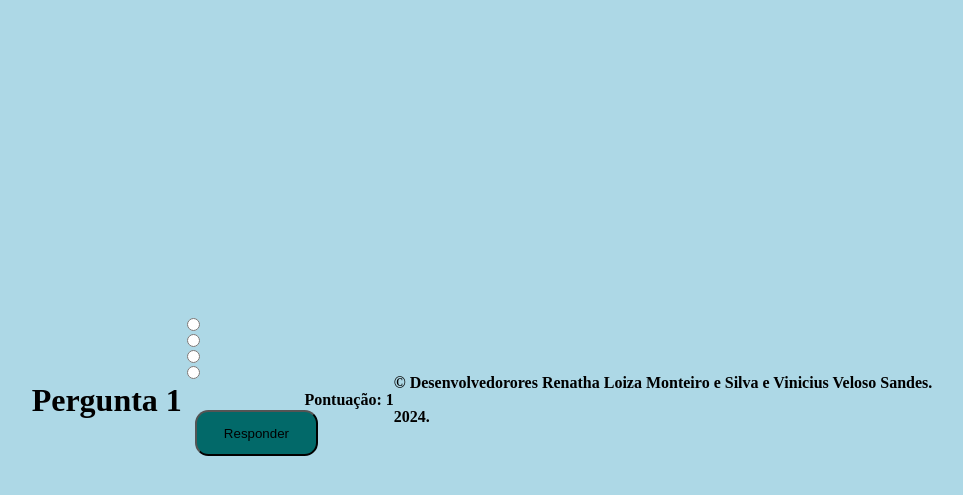
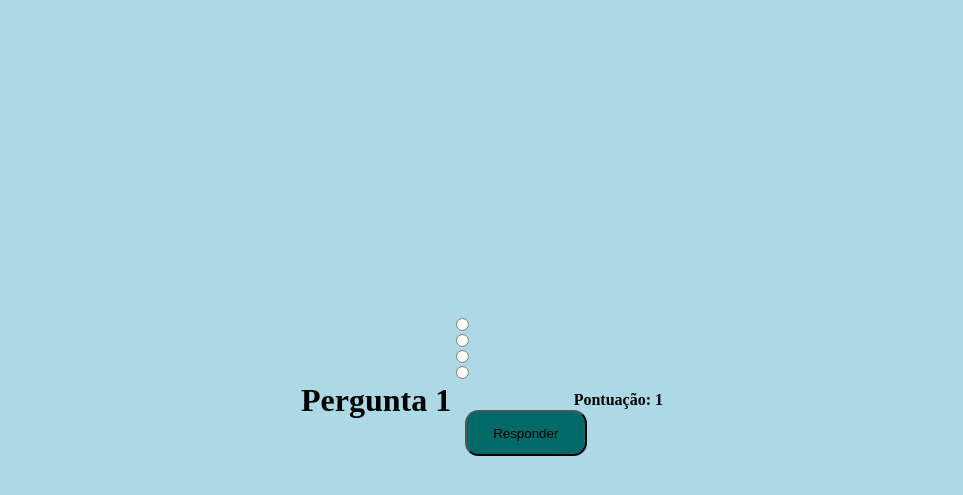
Before and after one commit to RenathaLoiza/projeto_vocacao_conclusao_curso, a Flask app: page /quiz/1/1/1 in a window 1280 px wide. Shown: the top 495 px of the page, without its empty margins (158-1121 px from the left). Run offline with Flask 3, Linux system fonts and the light colour scheme; tables that the repository leaves empty or names only in its code hold one stand-in row (values such as "Sample post").

Commit message:
Update quiz.html

```diff
--- a/Templates/quiz.html
+++ b/Templates/quiz.html
@@ -68,9 +68,6 @@ button{
     </form>
 
     <p>Pontuação: {{ points }}</p>
-    <div class="container text-center">
-            <p class="mb-0">&copy; <span id="year"></span>Desenvolvedorores Renatha Loiza Monteiro e Silva e Vinicius Veloso Sandes.</p>
-            <p id="date" class="mb-0">2024.</p>
-        </div>
+
 </body>
 </html>
```
